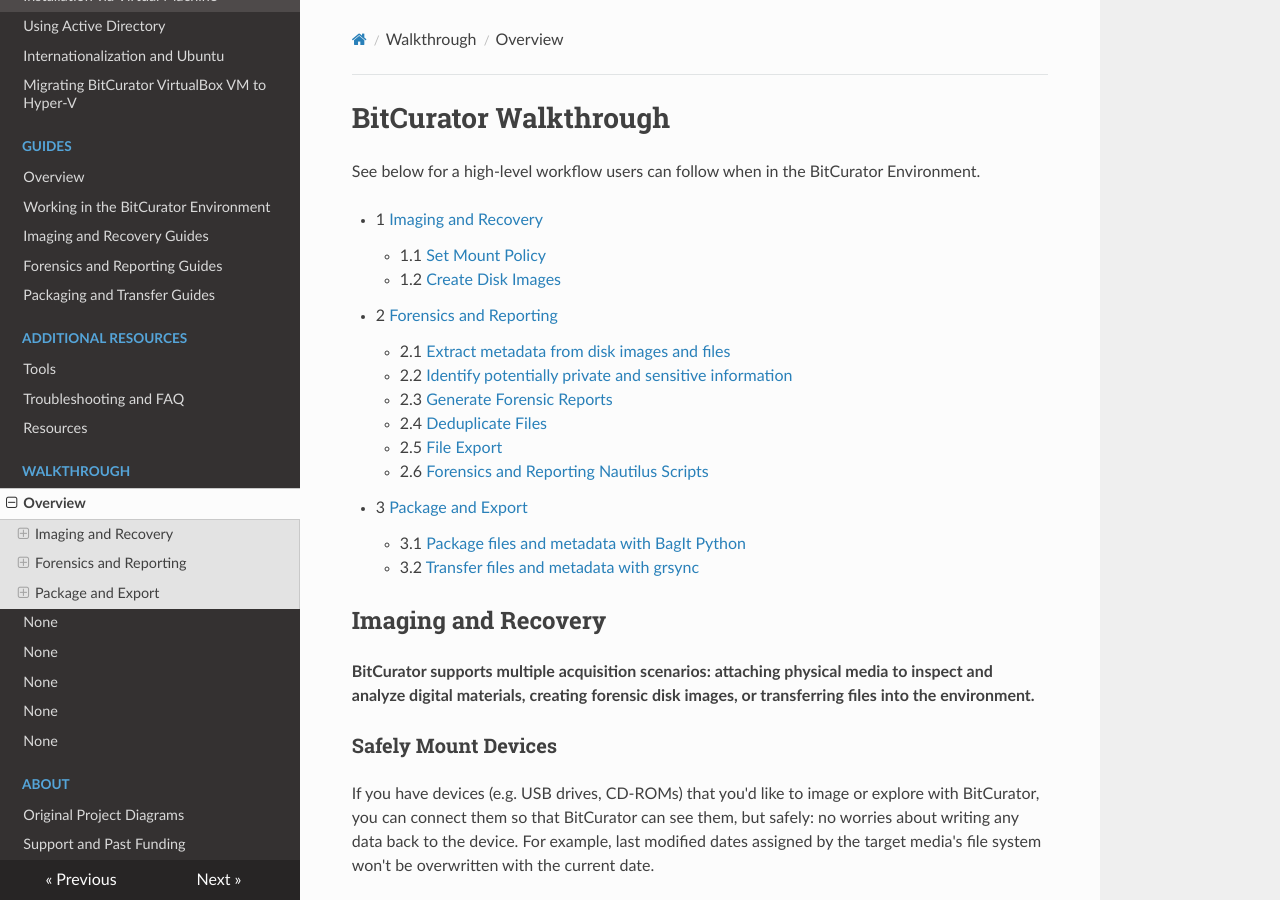
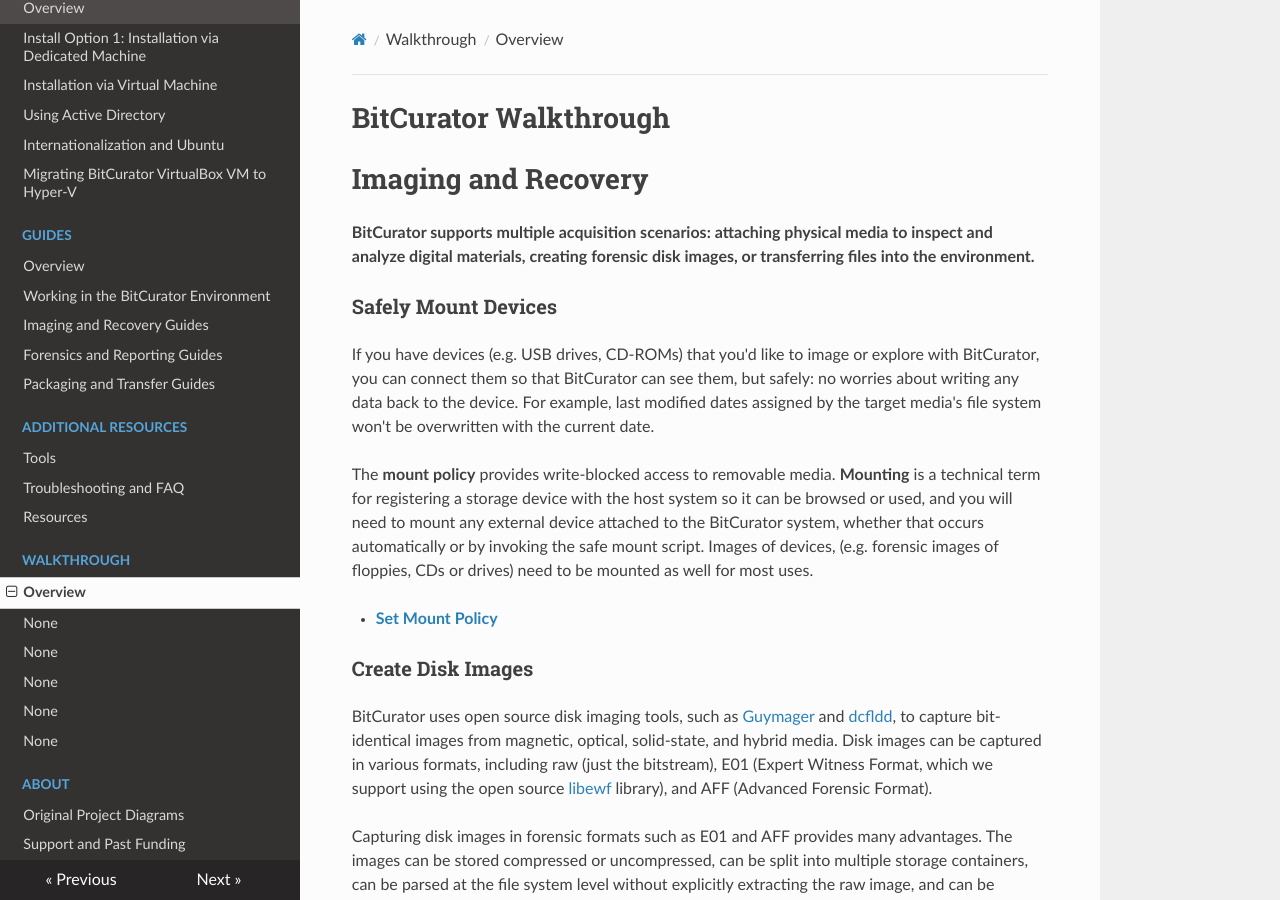
Before and after one commit to BitCurator/documentation, an MkDocs documentation site: the page built from docs/BitCurator Walkthrough/BitCurator Walkthrough.md, in a window 1280 px wide and 900 px high. Built offline with MkDocs 1.6.1, drawn with Linux system fonts in a browser that asks for light colours; nearby versions of some CDN libraries.

Commit message:
Update BitCurator Walkthrough.md
remove top navigation with broken links

```diff
--- a/docs/BitCurator Walkthrough/BitCurator Walkthrough.md
+++ b/docs/BitCurator Walkthrough/BitCurator Walkthrough.md
@@ -1,32 +1,7 @@
 BitCurator Walkthrough
 ======================
 
-
-
-
-
-See below for a high-level workflow users can follow when in the BitCurator Environment.
-
-
-* 1 [Imaging and Recovery](#BitCuratorWalkthrough-ImagingandRecovery)
-	+ 1.1 [Set Mount Policy](#BitCuratorWalkthrough-setmountpolicy)
-	+ 1.2 [Create Disk Images](#BitCuratorWalkthrough-CreateDiskImages)
-* 2 [Forensics and Reporting](#BitCuratorWalkthrough-ForensicsandReporting)
-	+ 2.1 [Extract metadata from disk images and files](#BitCuratorWalkthrough-Extractmetadatafromdiskimagesandfiles)
-	+ 2.2 [Identify potentially private and sensitive information](#BitCuratorWalkthrough-Identifypotentiallyprivateandsensitiveinformation)
-	+ 2.3 [Generate Forensic Reports](#BitCuratorWalkthrough-GenerateForensicReports)
-	+ 2.4 [Deduplicate Files](#BitCuratorWalkthrough-DeduplicateFiles)
-	+ 2.5 [File Export](#BitCuratorWalkthrough-FileExport)
-	+ 2.6 [Forensics and Reporting Nautilus Scripts](#BitCuratorWalkthrough-ForensicsandReportingNautilusScripts)
-* 3 [Package and Export](#BitCuratorWalkthrough-PackageandExport)
-	+ 3.1 [Package files and metadata with BagIt Python](#BitCuratorWalkthrough-PackagefilesandmetadatawithBagItPython)
-	+ 3.2 [Transfer files and metadata with grsync](#BitCuratorWalkthrough-Transferfilesandmetadatawithgrsync)
-
-
-
-
-Imaging and Recovery
---------------------
+# Imaging and Recovery
 
 **BitCurator supports multiple acquisition scenarios: attaching physical media to inspect and analyze digital materials, creating forensic disk images, or transferring files into the environment.**
 
@@ -52,8 +27,7 @@
 
 Along with **dcfldd**, there are a host of command line tools in the *Imaging and Recovery* folder on the BitCurator Environment desktop, all listed on the **[Tools](/documentation/Tools)** page.
 
-Forensics and Reporting
------------------------
+# Forensics and Reporting
 
 **BitCurator includes multiple software tools that assist users with identifying and prioritizing important information in raw and forensically packaged disk images. This includes files format identification, location of deleted files and files fragments, cryptographic hashing, and reporting on potentially private and personally identifying information.**
 
@@ -115,8 +89,7 @@
 
 BitCurator includes a number of other tools to assist users with data triage; identifying and prioritizing important information in raw and forensically packaged disk images. This includes files format identification, location of deleted files and file fragments, cryptographic hashing, and reporting on potentially private and personally identifying information. BitCurator includes Vassil Roussev's **sdhash** to report on file similarity, **regripper** for Windows registry analysis, and **ClamAV** for virus and malware detection. These are listed on the [Tools](/documentation/Tools) page.
 
-Package and Export
-------------------
+# Package and Export
 
 **The BitCurator environment also includes tools to assist in preparing and packaging born-digital materials for transfer to preservation storage and access platforms.**
 
```
